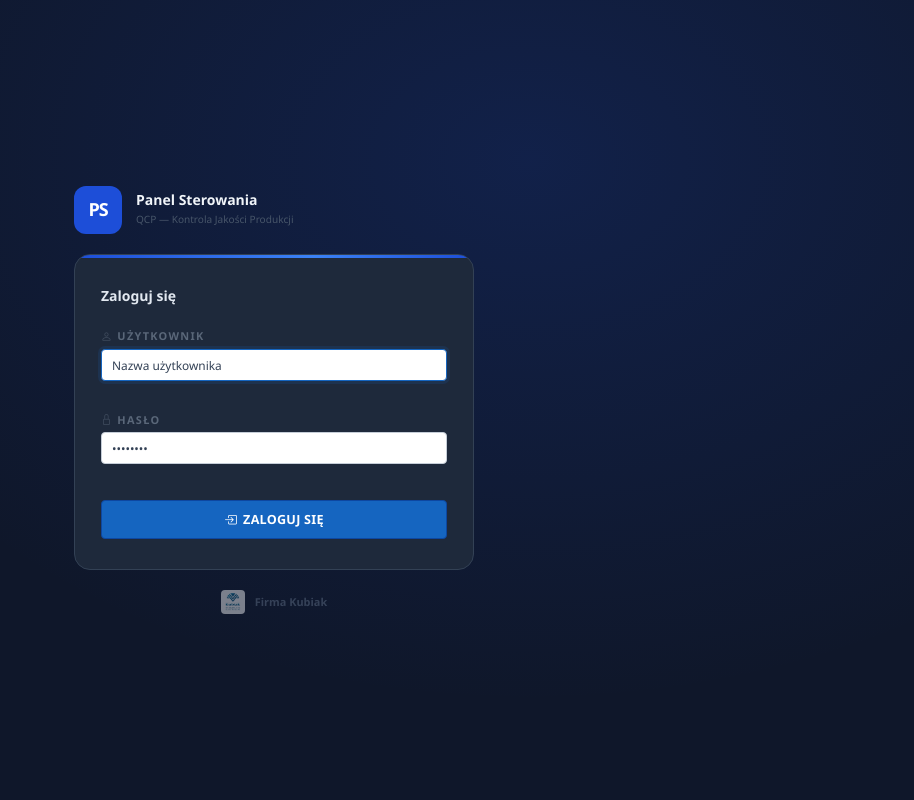
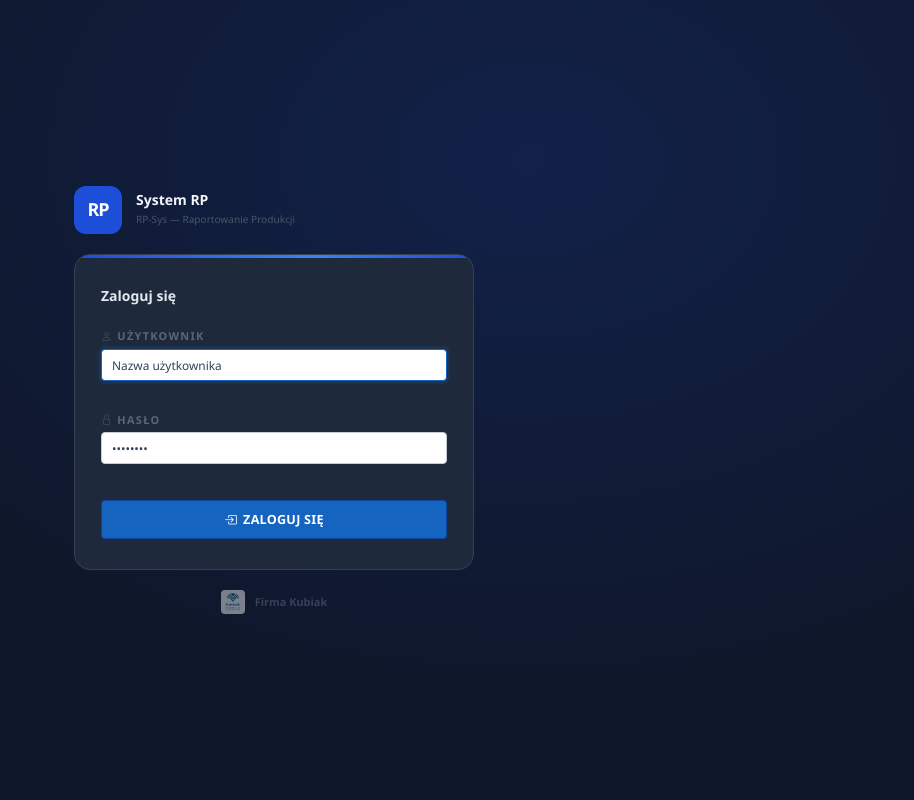
Before and after one commit to m3rsky/profit, a Flask app: page /login in a window 1280 px wide. Shown: the whole page, without its empty margins (366-1280 px from the left). Run offline with Flask 3, Linux system fonts and the light colour scheme.

Commit message:
feat(branding): zmiana nazwy systemu na System RP - Raportowanie produkcji
Zastąpiono starą nazwę (QCP / System Kontroli Jakości / Panel Sterowania)
nową nazwą "System RP - Raportowanie produkcji" (skrót RP-Sys) w interfejsie,
manifeście PWA oraz nagłówkach/stopkach generowanych PDF-ów.

Co-Authored-By: Claude Sonnet 5 <noreply@anthropic.com>

```diff
--- a/pdf_generator.py
+++ b/pdf_generator.py
@@ -127,7 +127,7 @@ def generate_pdf(report, items_by_category, upload_folder):
         logo_cell = Paragraph('', _s())
 
     title_block = [
-        Paragraph('System Kontroli Jakości',
+        Paragraph('System RP - Raportowanie produkcji',
                   _s(size=7, color=SECONDARY, after=2)),
         Paragraph(report.title,
                   _s(size=14, bold=True, color=PRIMARY, after=3)),
@@ -170,7 +170,7 @@ def generate_pdf(report, items_by_category, upload_folder):
                             spaceBefore=4, spaceAfter=4))
     story.append(Paragraph(
         f'Wygenerowano: {_ldt(datetime.now(timezone.utc))} '
-        f'| System Kontroli Jakości – Firma Kubiak',
+        f'| System RP - Raportowanie produkcji – Firma Kubiak',
         _s(size=7, color=colors.grey, align=1)))
 
     doc.build(story)
--- a/qar/pdf_export.py
+++ b/qar/pdf_export.py
@@ -251,7 +251,7 @@ def generate_qar_pdf(report, upload_folder):
     story.append(Spacer(1, 2 * mm))
     story.append(_p(
         f'Wygenerowano: {datetime.now().strftime("%d.%m.%Y %H:%M")}  |  '
-        f'PS QCP – System Kontroli Jakości',
+        f'RP-Sys – System RP - Raportowanie produkcji',
         size=7, color=colors.grey, align='CENTER',
     ))
 
--- a/static/css/main.css
+++ b/static/css/main.css
@@ -1,5 +1,5 @@
 /* ═══════════════════════════════════════════════════════
-   PSH QCP – System Kontroli Jakości
+   RP-Sys – System RP - Raportowanie produkcji
    ═══════════════════════════════════════════════════════ */
 
 /* ── Reset ── */
--- a/static/dashboard_mockup.html
+++ b/static/dashboard_mockup.html
@@ -3,7 +3,7 @@
 <head>
 <meta charset="UTF-8">
 <meta name="viewport" content="width=device-width, initial-scale=1.0">
-<title>QCP – Mockup UI</title>
+<title>RP-Sys – Mockup UI</title>
 <style>
 /* ── Reset ── */
 *, *::before, *::after { box-sizing: border-box; margin: 0; padding: 0; }
--- a/templates/login.html
+++ b/templates/login.html
@@ -4,7 +4,7 @@
   <meta charset="UTF-8">
   <meta name="viewport" content="width=device-width, initial-scale=1.0">
   <meta name="theme-color" content="#0f172a">
-  <title>Logowanie – System Kontroli Jakości</title>
+  <title>Logowanie – RP-Sys</title>
   <link rel="manifest" href="/manifest.json">
   <link rel="stylesheet" href="{{ url_for('static', filename='css/main.css') }}">
   <link rel="stylesheet" href="{{ url_for('static', filename='css/erp-design.css') }}">
@@ -17,10 +17,10 @@
     <div class="login-panel">
 
       <div class="login-brand">
-        <div class="login-logo-mark">PS</div>
+        <div class="login-logo-mark">RP</div>
         <div class="login-brand-text">
-          <div class="login-brand-name">Panel Sterowania</div>
-          <div class="login-brand-sub">QCP — Kontrola Jakości Produkcji</div>
+          <div class="login-brand-name">System RP</div>
+          <div class="login-brand-sub">RP-Sys — Raportowanie Produkcji</div>
         </div>
       </div>
 
--- a/templates/theme_preview.html
+++ b/templates/theme_preview.html
@@ -347,7 +347,7 @@
 
   <!-- Footer -->
   <div class="kk-footer">
-    <span>PSH QC · System Kontroli Jakości</span>
+    <span>RP-Sys · Raportowanie Produkcji</span>
     <span>Podgląd motywu · v2024</span>
   </div>
 
--- a/zadania_qa/pdf_export.py
+++ b/zadania_qa/pdf_export.py
@@ -159,7 +159,7 @@ def generate_qa_tasks_pdf(tasks, header):
     story.append(Spacer(1, 6 * mm))
     story.append(_p(
         f'Wygenerowano: {datetime.now().strftime("%d.%m.%Y %H:%M")}  |  '
-        f'PS QCP – System Kontroli Jakości',
+        f'RP-Sys – System RP - Raportowanie produkcji',
         size=7, color=colors.grey, align='CENTER',
     ))
 
```
Also changed, not shown: templates/base.html (+9 -9 lines), tests/test_app.py (+1 -1 lines), static/manifest.json.
